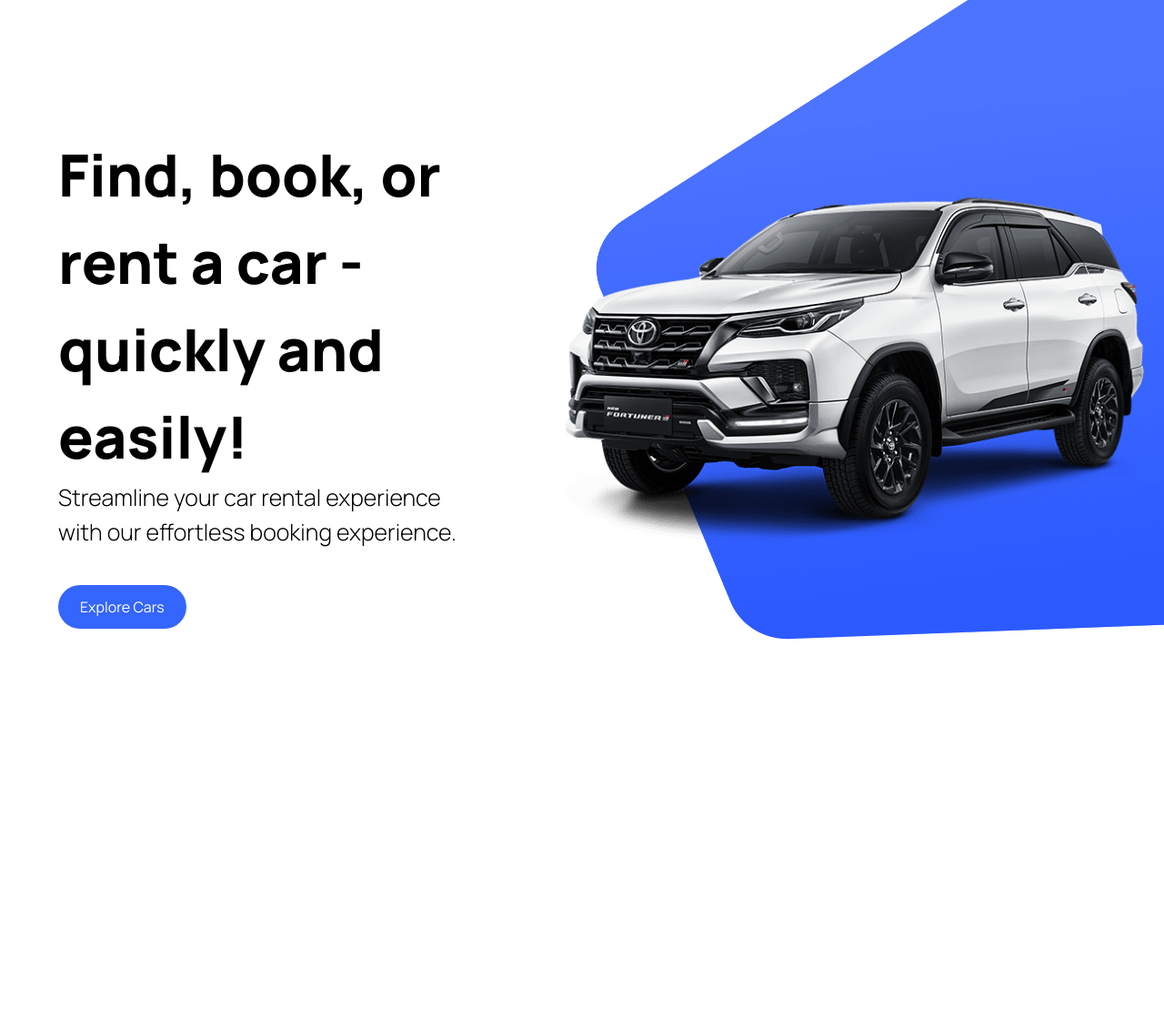
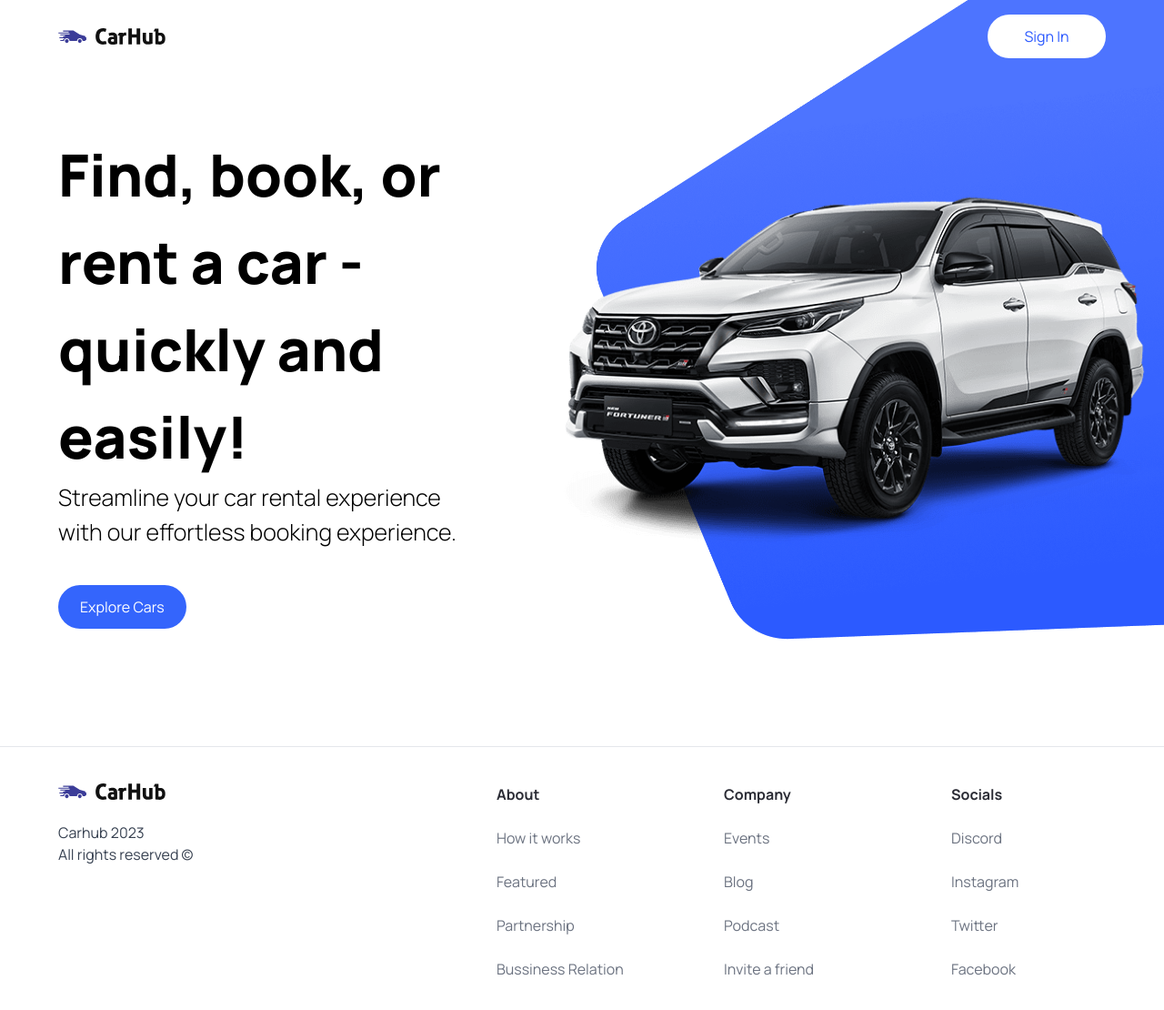
Before and after one commit to A-ryan-Kalra/ecarhub-project, a Next.js app: page / in a window 1280 px wide. Shown: the top 1110 px of the page at 91% size. Before the commit the page ends 800 px from the top, so only its background shows below. Built offline with nearby package versions, Linux system fonts and the light colour scheme.

Commit message:
progress on hero section

```diff
--- a/app/layout.tsx
+++ b/app/layout.tsx
@@ -1,22 +1,25 @@
-import './globals.css'
-import type { Metadata } from 'next'
-import { Inter } from 'next/font/google'
-
-const inter = Inter({ subsets: ['latin'] })
+import Navbar from "@/components/Navbar";
+import "./globals.css";
+import type { Metadata } from "next";
+import Footer from "@/components/Footer";
 
 export const metadata: Metadata = {
-  title: 'Create Next App',
-  description: 'Generated by create next app',
-}
+  title: "Create Next App",
+  description: "Discover the best cars in the world",
+};
 
 export default function RootLayout({
   children,
 }: {
-  children: React.ReactNode
+  children: React.ReactNode;
 }) {
   return (
     <html lang="en">
-      <body className={inter.className}>{children}</body>
+      <body className={`relative`}>
+        <Navbar />
+        {children}
+        <Footer />
+      </body>
     </html>
-  )
+  );
 }
--- a/components/CustomButton.tsx
+++ b/components/CustomButton.tsx
@@ -6,12 +6,13 @@
   title,
   containerStyles,
   handleClick,
+  btnType,
 }: CustomButtonProps) {
   return (
     <button
       disabled={false}
-      type={`button`}
-      className={`custom-btn ${containerStyles}`}
+      type={btnType || `button`}
+      className={`flex flex-row relative justify-center items-center py-3 px-6 outline-none ${containerStyles}`}
       onClick={handleClick}
     >
       <span className={`flex-1`}>{title}</span>
--- /dev/null
+++ b/components/Footer.tsx
@@ -0,0 +1,47 @@
+import Image from "next/image";
+import React from "react";
+import { footerLinks } from "@/constants";
+import Link from "next/link";
+
+const Footer = () => {
+  return (
+    <footer className="flex flex-col text-black-100 mt-5 border-t  border-gray-200">
+      <div className="flex max-md:flex-col flex-wrap justify-between gap-5 sm:px-16 px-6 py-10">
+        <div className="flex flex-col justify-start items-start gap-6">
+          <Image
+            src={"/logo.svg"}
+            alt="logo"
+            width={118}
+            height={18}
+            className="object-contain"
+          />
+          <p className="text-base text-gray-700">
+            Carhub 2023 <br />
+            All rights reserved &copy;
+          </p>
+        </div>
+        <div className="flex-1 flex md:justify-end flex-wrap max-md:mt-10 gap-20 ">
+          {footerLinks.map((link, index) => (
+            <div
+              key={index}
+              className="flex flex-col gap-6 text-base min-w-[170px]"
+            >
+              <h3 className="font-bold">{link.title}</h3>
+              {link.links.map((item) => (
+                <Link
+                  key={item.title}
+                  href={item.url}
+                  className="text-gray-500"
+                >
+                  {item.title}
+                </Link>
+              ))}
+            </div>
+          ))}
+        </div>
+      </div>
+    </footer>
+  );
+};
+
+export default Footer;
--- a/components/Hero.tsx
+++ b/components/Hero.tsx
@@ -22,8 +22,8 @@
         />
       </div>
 
-      <div className="xl:flex-[1.5] flex  justify-end items-end w-full  xl:h-screen">
-        <div className="relative  xl:w-full  w-[90%] xl:h-full h-[590px]  z-0">
+      <div className="xl:flex-[1.5] flex  justify-end items-end w-full   xl:h-screen">
+        <div className="relative  xl:w-full w-[90%] xl:h-full h-[590px]  z-0">
           <Image src="/hero.png" alt="hero" className="object-contain " fill />
         </div>
 
--- /dev/null
+++ b/components/Navbar.tsx
@@ -0,0 +1,29 @@
+import Image from "next/image";
+import Link from "next/link";
+import React from "react";
+import CustomButton from "./CustomButton";
+
+const Navbar = () => {
+  return (
+    <header className="w-full absolute z-10">
+      <nav className="max-w-[1440px] mx-auto flex justify-between items-center sm:px-16 px-6 py-4">
+        <Link href={"/"} className="flex justify-center items-center">
+          <Image
+            src={"/logo.svg"}
+            alt="Car Hub Logo"
+            width={118}
+            height={18}
+            className="object-contain"
+          />
+        </Link>
+        <CustomButton
+          title="Sign In"
+          btnType="button"
+          containerStyles="text-primary-blue rounded-full bg-white min-w-[130px]"
+        />
+      </nav>
+    </header>
+  );
+};
+
+export default Navbar;
--- /dev/null
+++ b/constants/index.ts
@@ -0,0 +1,101 @@
+export const manufacturers = [
+  "Acura",
+  "Alfa Romeo",
+  "Aston Martin",
+  "Audi",
+  "Bentley",
+  "BMW",
+  "Buick",
+  "Cadillac",
+  "Chevrolet",
+  "Chrysler",
+  "Citroen",
+  "Dodge",
+  "Ferrari",
+  "Fiat",
+  "Ford",
+  "GMC",
+  "Honda",
+  "Hyundai",
+  "Infiniti",
+  "Jaguar",
+  "Jeep",
+  "Kia",
+  "Lamborghini",
+  "Land Rover",
+  "Lexus",
+  "Lincoln",
+  "Maserati",
+  "Mazda",
+  "McLaren",
+  "Mercedes-Benz",
+  "MINI",
+  "Mitsubishi",
+  "Nissan",
+  "Porsche",
+  "Ram",
+  "Rolls-Royce",
+  "Subaru",
+  "Tesla",
+  "Toyota",
+  "Volkswagen",
+  "Volvo",
+];
+
+export const yearsOfProduction = [
+  { title: "Year", value: "" },
+  { title: "2015", value: "2015" },
+  { title: "2016", value: "2016" },
+  { title: "2017", value: "2017" },
+  { title: "2018", value: "2018" },
+  { title: "2019", value: "2019" },
+  { title: "2020", value: "2020" },
+  { title: "2021", value: "2021" },
+  { title: "2022", value: "2022" },
+  { title: "2023", value: "2023" },
+];
+
+export const fuels = [
+  {
+    title: "Fuel",
+    value: "",
+  },
+  {
+    title: "Gas",
+    value: "Gas",
+  },
+  {
+    title: "Electricity",
+    value: "Electricity",
+  },
+];
+
+export const footerLinks = [
+  {
+    title: "About",
+    links: [
+      { title: "How it works", url: "/" },
+      { title: "Featured", url: "/" },
+      { title: "Partnership", url: "/" },
+      { title: "Bussiness Relation", url: "/" },
+    ],
+  },
+  {
+    title: "Company",
+    links: [
+      { title: "Events", url: "/" },
+      { title: "Blog", url: "/" },
+      { title: "Podcast", url: "/" },
+      { title: "Invite a friend", url: "/" },
+    ],
+  },
+  {
+    title: "Socials",
+    links: [
+      { title: "Discord", url: "/" },
+      { title: "Instagram", url: "/" },
+      { title: "Twitter", url: "/" },
+      { title: "Facebook", url: "/" },
+    ],
+  },
+];
--- a/types/index.ts
+++ b/types/index.ts
@@ -3,5 +3,6 @@
 export interface CustomButtonProps {
   title: string;
   containerStyles?: string;
+  btnType?: "button" | "submit";
   handleClick?: MouseEventHandler<HTMLButtonElement>;
 }
```
